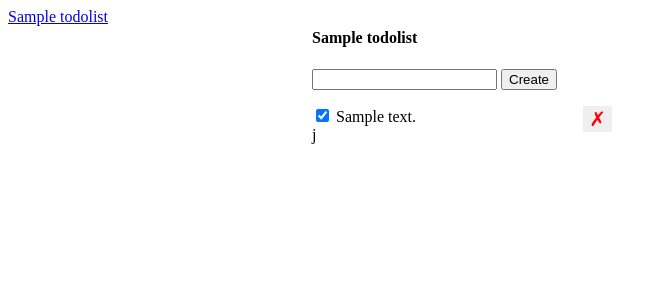
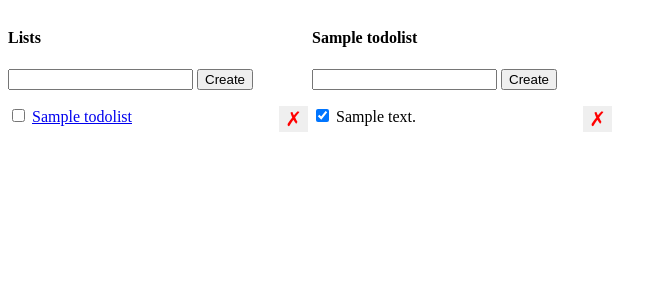
Before and after one commit to T-Hight/To-do-app, a Flask app: page /lists/1 in a window 1280 px wide. Shown: the top 300 px of the page, without its empty margins (0-667 px from the left). Run offline with Flask 3, Linux system fonts and the light colour scheme; tables that the repository leaves empty hold one stand-in row (values such as "Sample post").

Commit message:
Create form format for Lists

```diff
--- a/templates/index.html
+++ b/templates/index.html
@@ -26,15 +26,25 @@
         display: inline-block;
         vertical-align: top;
       }
+      .list-wrapper {
+
+      }
     </style>
   </head>
   <body>
     <div class="lists-wrapper">
+      <h4>Lists</h4>
+      <form id="list-form">
+        <input type="text" id="description" name="description" />
+        <input type="submit" value="Create" />
+      </form>
       <ul id="lists">
         {% for list in lists %}
         <li>
+          <input class="check-completed" data-id="{{ list.id }}" type="checkbox" {% if list.completed %} checked {% endif %} />
           <a href="/lists/{{ list.id }}">
             {{ list.name }}
+            <button class="delete-button" data-id="{{ list.id }}">&cross;</button>
           </a>
         </li>
         {% endfor %}
@@ -54,7 +64,7 @@
           {{ todo.description }}
           <button class="delete-button" data-id="{{ todo.id }}">&cross;</button>
         </li>
-        {% endfor %}j
+        {% endfor %}
       </ul>
     </div>
     <script>
```
